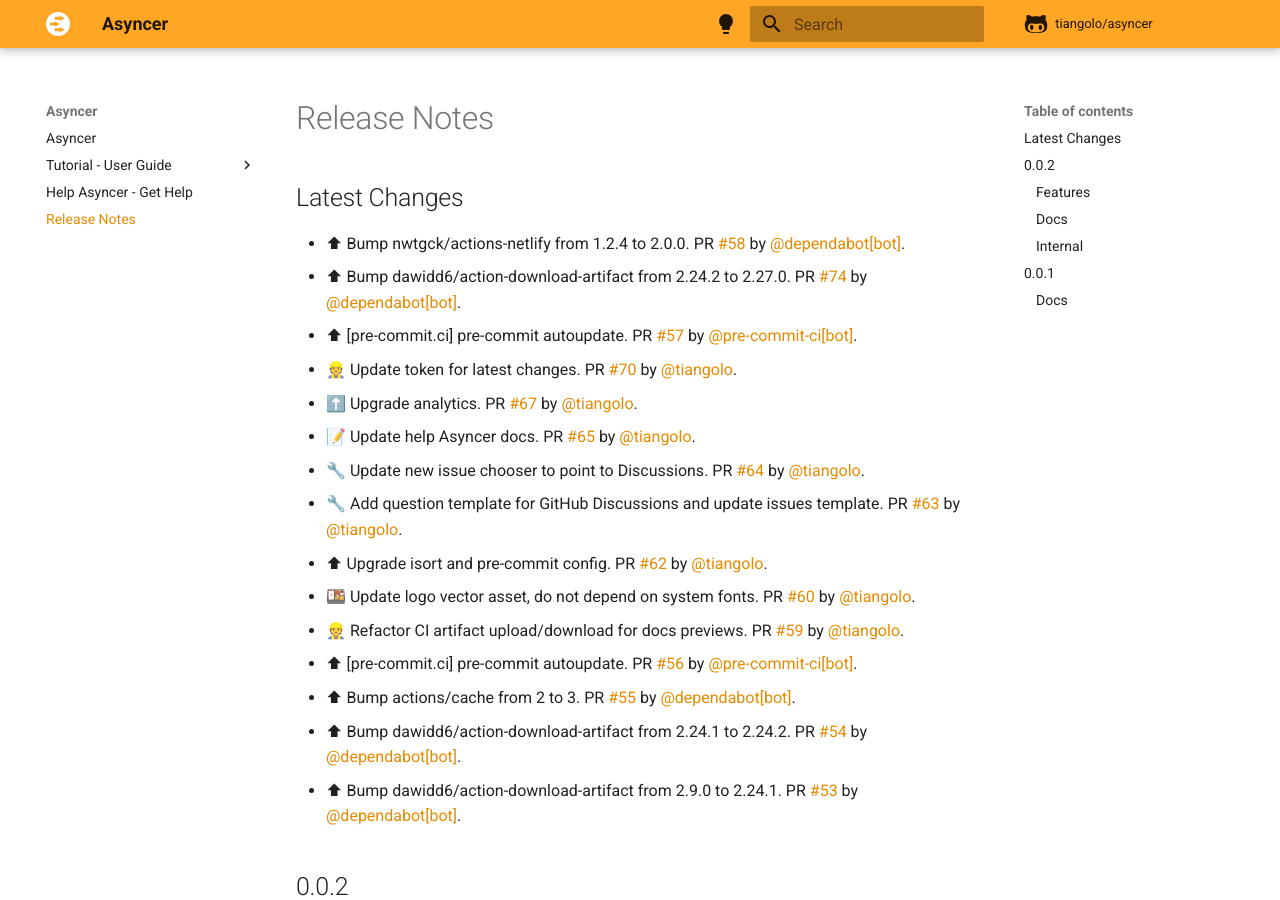
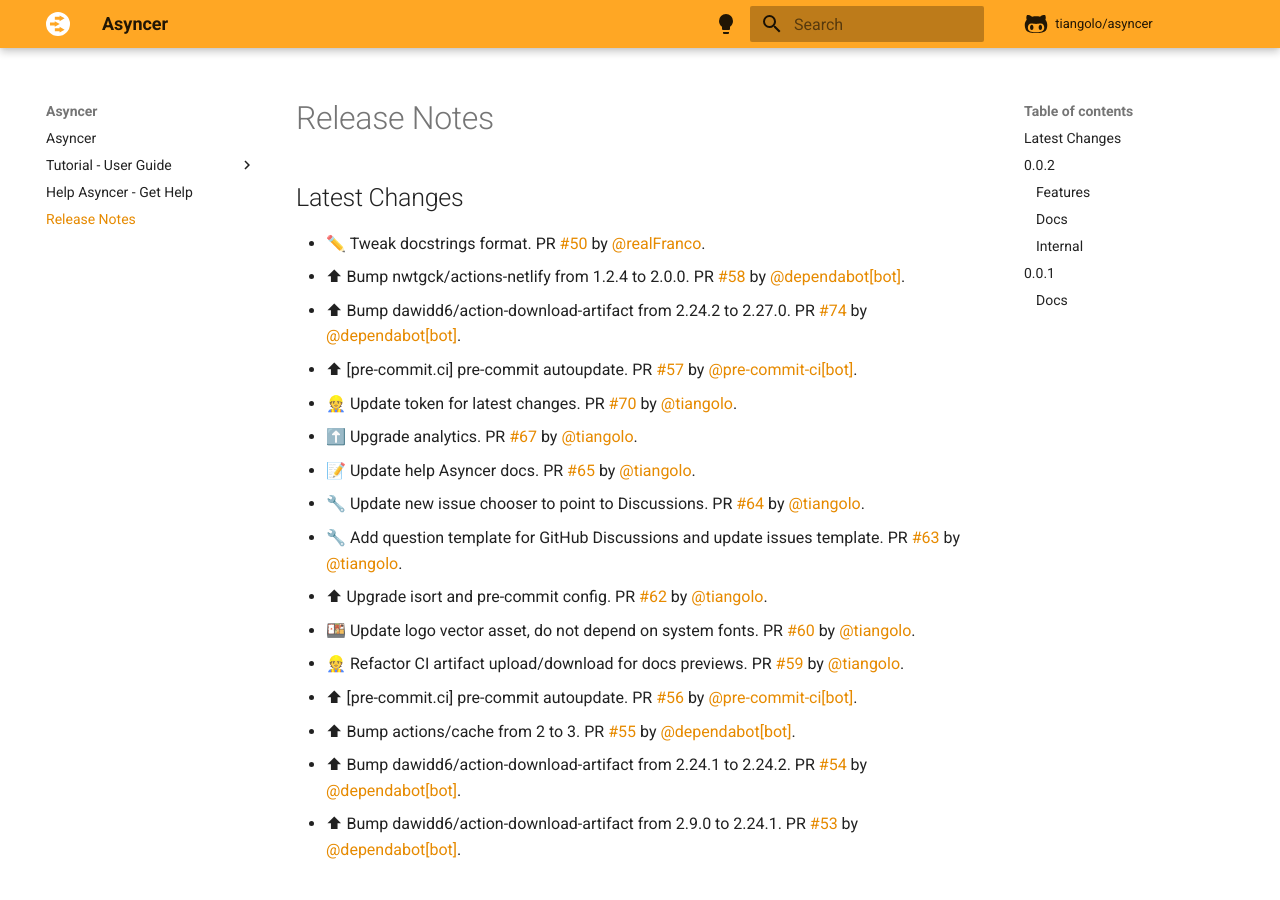
Before and after one commit to balintfrankas/fastapi-asyncer, an MkDocs documentation site: the page built from docs/release-notes.md, in a window 1280 px wide and 900 px high. Built offline with MkDocs 1.6.1 and Material for MkDocs 9.7.7, drawn with Linux system fonts in a browser that asks for light colours; comment, search, counter and statistics services are not loaded.

Commit message:
📝 Update release notes

```diff
--- a/docs/release-notes.md
+++ b/docs/release-notes.md
@@ -2,6 +2,7 @@
 
 ## Latest Changes
 
+* ✏️ Tweak docstrings format. PR [#50](https://github.com/tiangolo/asyncer/pull/50) by [@realFranco](https://github.com/realFranco).
 * ⬆ Bump nwtgck/actions-netlify from 1.2.4 to 2.0.0. PR [#58](https://github.com/tiangolo/asyncer/pull/58) by [@dependabot[bot]](https://github.com/apps/dependabot).
 * ⬆ Bump dawidd6/action-download-artifact from 2.24.2 to 2.27.0. PR [#74](https://github.com/tiangolo/asyncer/pull/74) by [@dependabot[bot]](https://github.com/apps/dependabot).
 * ⬆ [pre-commit.ci] pre-commit autoupdate. PR [#57](https://github.com/tiangolo/asyncer/pull/57) by [@pre-commit-ci[bot]](https://github.com/apps/pre-commit-ci).
```
